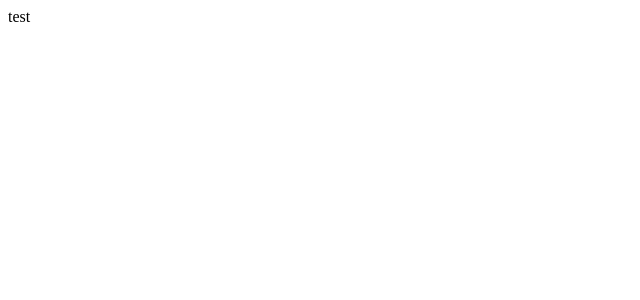
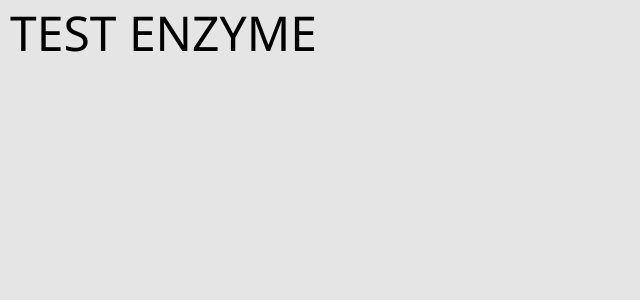
Before and after one commit to UttamMarandi/Testing-Zest-Enzyme, a React (Create React App) app: page / in a window 1280 px wide. Shown: the top 300 px of the page, without its empty margins (0-640 px from the left). Built offline with nearby package versions, Linux system fonts and the light colour scheme.

Commit message:
header component withou test

```diff
--- /dev/null
+++ b/src/App.css
@@ -0,0 +1,5 @@
+body {
+  background-color: #e5e5e5;
+  padding: 0;
+  margin: 0;
+}
--- a/src/App.js
+++ b/src/App.js
@@ -1,5 +1,12 @@
+import Header from "./component/header";
+import "./App.css";
+
 function App() {
-  return <div className="App">test</div>;
+  return (
+    <div className="App">
+      <Header />
+    </div>
+  );
 }
 
 export default App;
--- /dev/null
+++ b/src/component/header/index.js
@@ -0,0 +1,14 @@
+import React from "react";
+import "./styles.css";
+
+const Header = () => {
+  return (
+    <header>
+      <div className="wrap">
+        <div className="logo">Test Enzyme</div>
+      </div>
+    </header>
+  );
+};
+
+export default Header;
--- /dev/null
+++ b/src/component/header/styles.css
@@ -0,0 +1,18 @@
+header {
+  display: block;
+  width: 100%;
+  margin: 0 auto;
+  padding: 0 10px;
+}
+header .wrap {
+  display: block;
+  width: 100%;
+  margin: 0 auto;
+  max-width: 1280px;
+}
+
+.logo {
+  text-transform: uppercase;
+  font-family: "Segoe UI", Tahoma, Geneva, Verdana, sans-serif;
+  font-size: 48px;
+}
```
